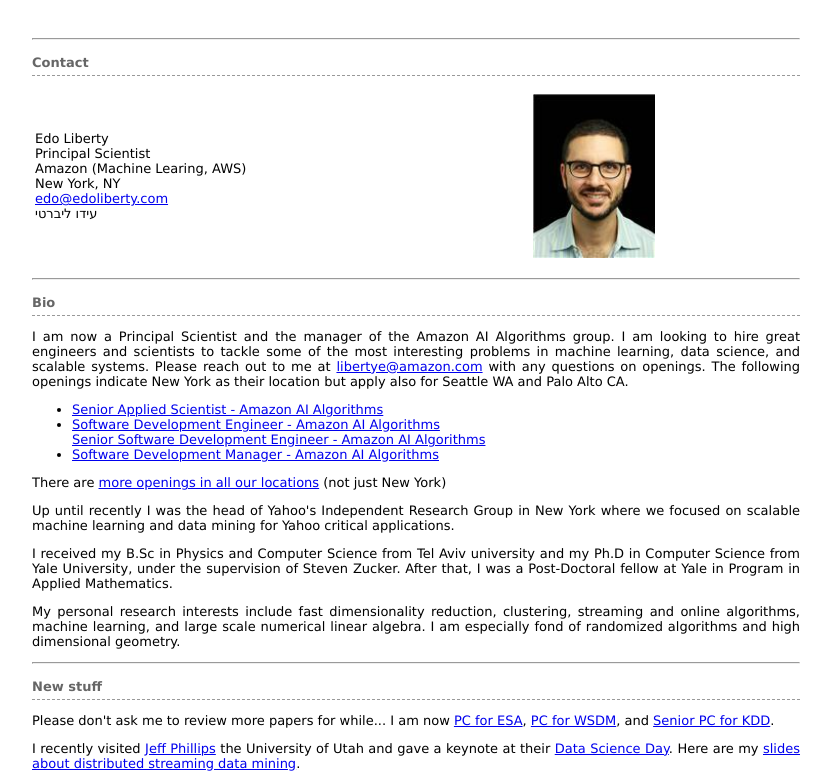
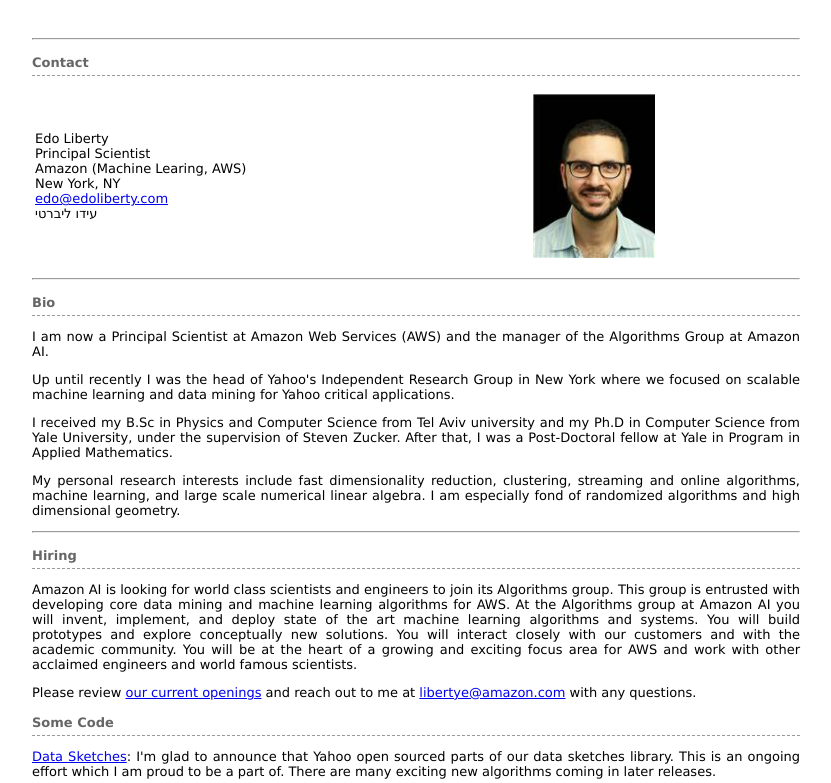
Before and after one commit to edoliberty/edoliberty.github.io, a plain HTML site: page index.html in a window 1280 px wide. Shown: the top 783 px of the page, without its empty margins (224-1055 px from the left). Drawn offline with Linux system fonts and the light colour scheme.

Commit message:
fixed hiring

```diff
--- a/index.html
+++ b/index.html
@@ -35,18 +35,7 @@
 <h2 dir="ltr">Bio</h2>
 
 <p>
-    I am now a Principal Scientist and the manager of the Amazon AI Algorithms group.
-    I am looking to hire great engineers and scientists to tackle some of the most interesting problems in
-    machine learning, data science, and scalable systems. Please reach out to me at
-    <a href="mailto:libertye@amazon.com">libertye@amazon.com</a> with any questions on openings.
-    The following openings indicate New York as their location but apply also for Seattle WA and Palo Alto CA.
-    <ul>
-    <li><a href="https://www.amazon.jobs/en/jobs/459010">Senior Applied Scientist - Amazon AI Algorithms</a>
-    <li><a href="https://www.amazon.jobs/en/jobs/459008">Software Development Engineer - Amazon AI Algorithms</a></li
-    <li><a href="https://www.amazon.jobs/en/jobs/512235">Senior Software Development Engineer - Amazon AI Algorithms</a></li>
-    <li><a href="https://www.amazon.jobs/en/jobs/459009">Software Development Manager - Amazon AI Algorithms</a></li>
-    </ul>
-    There are <a href="https://www.amazon.jobs/amazonai">more openings in all our locations</a> (not just New York)
+    I am now a Principal Scientist at Amazon Web Services (AWS) and the manager of the Algorithms Group at Amazon AI.
 </p>
 
 <p>
@@ -66,26 +55,33 @@
 <hr>
 
 
+<h2 dir="ltr">Hiring</h2>
+
+<p>
+    Amazon AI is looking for world class scientists and engineers to join its Algorithms group. This group is entrusted
+    with developing core data mining and machine learning algorithms for AWS. At the Algorithms group at Amazon AI you
+    will invent, implement, and deploy state of the art machine learning algorithms and systems. You will build
+    prototypes and explore conceptually new solutions. You will interact closely with our customers and with the
+    academic community. You will be at the heart of a growing and exciting focus area for AWS and work with other
+    acclaimed engineers and world famous scientists.
+</p>
+<p>
+    Please review <a href="https://www.amazon.jobs/en/search?base_query=Amazon+AI+Algorithms">our current openings</a>
+    and reach out to me at <a href="mailto:libertye@amazon.com">libertye@amazon.com</a> with any questions.
+</p>
+
 <!-- ########################################################## -->
 <!-- ################ News  ################################### -->
 <!-- ########################################################## -->
 
+<!--
 <h2 dir="ltr">New stuff</h2>
-
-<p>
-    Please don't ask me to review more papers for while...
-    I am now <a href="https://algo2017.ac.tuwien.ac.at/">PC for ESA</a>,
-    <a href="http://www.wsdm-conference.org/2017/">PC for WSDM</a>,
-    and <a href="http://www.kdd.org/kdd2017/">Senior PC for KDD</a>.
-
-</p>
-
-
 <p>
     I recently visited <a href="https://www.cs.utah.edu/~jeffp/">Jeff Phillips</a> the University of Utah and gave a
     keynote at their <a href="papers/utah-dataday-poster.pdf">Data Science Day</a>.
     Here are my <a href="papers/streamingDataMiningUtah.pdf">slides about distributed streaming data mining</a>.
 </p>
+-->
 
 <!-- ########################################################## -->
 <!-- ################ Code  ################################### -->
@@ -505,8 +501,21 @@
 <!-- ########################################################## -->
 
 <hr>
+
+
 <h2 dir="ltr">Area Chair, SPC, PC and reviewer for</h2>
-<p>ESA, KDD, ICML, WSDM, WWW, NIPS, COLT, SODA, FOCS, SIGIR, AISTATS, NYCE</p>
+
+<p>
+    2017: ESA, KDD (SPC), WSDM <br> Earlier: ESA, KDD, ICML, WSDM, WWW, NIPS, COLT, SODA, FOCS, SIGIR, AISTATS, NYCE
+</p>
+
+<p>
+    Please don't ask me to review more papers for a while...
+    I now serve as a PC for <a href="https://algo2017.ac.tuwien.ac.at/">ESA</a>,
+    and SPC for <a href="http://www.wsdm-conference.org/2017/">WSDM</a>
+    and <a href="http://www.kdd.org/kdd2017/">KDD</a>.
+</p>
+
 
 <hr>
 
```
